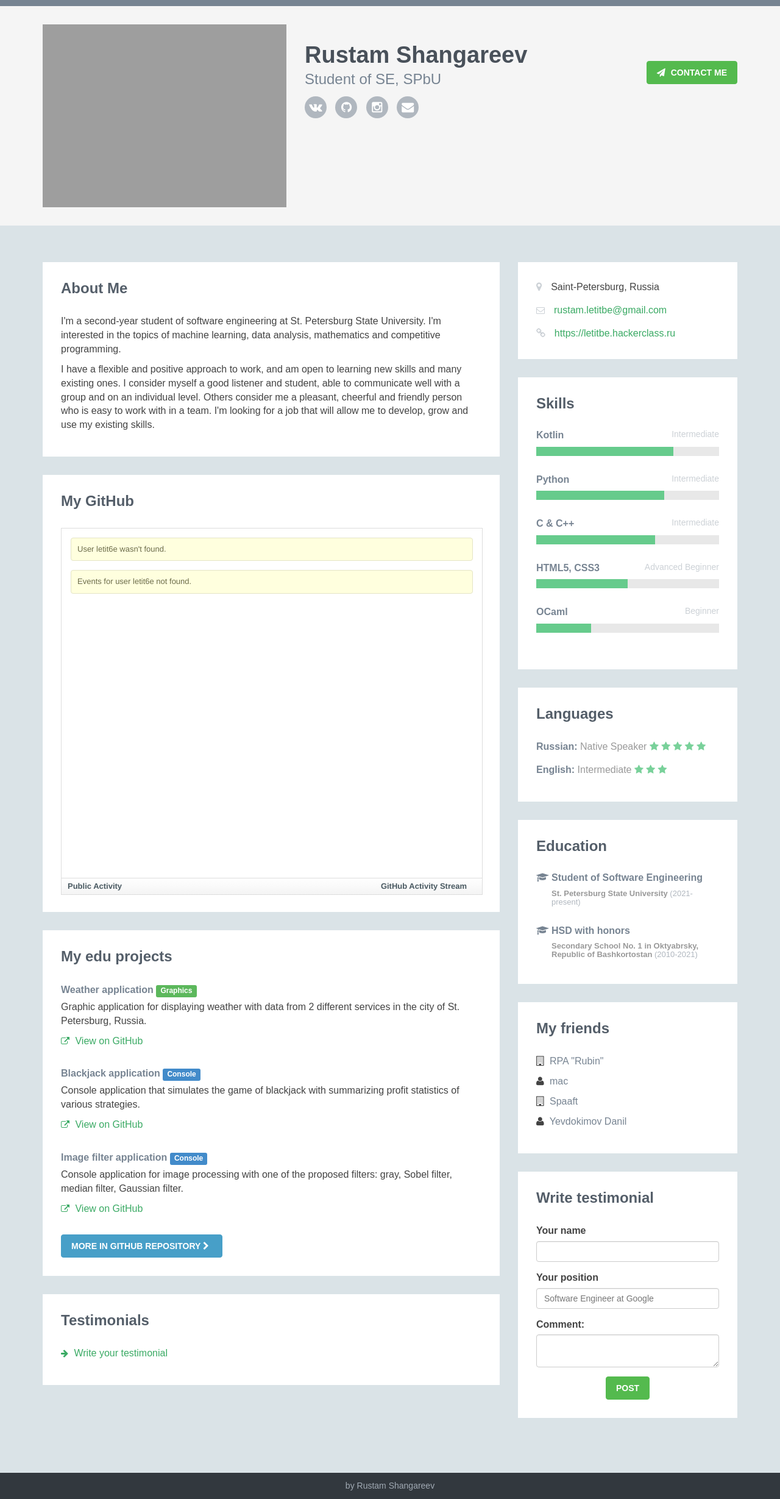
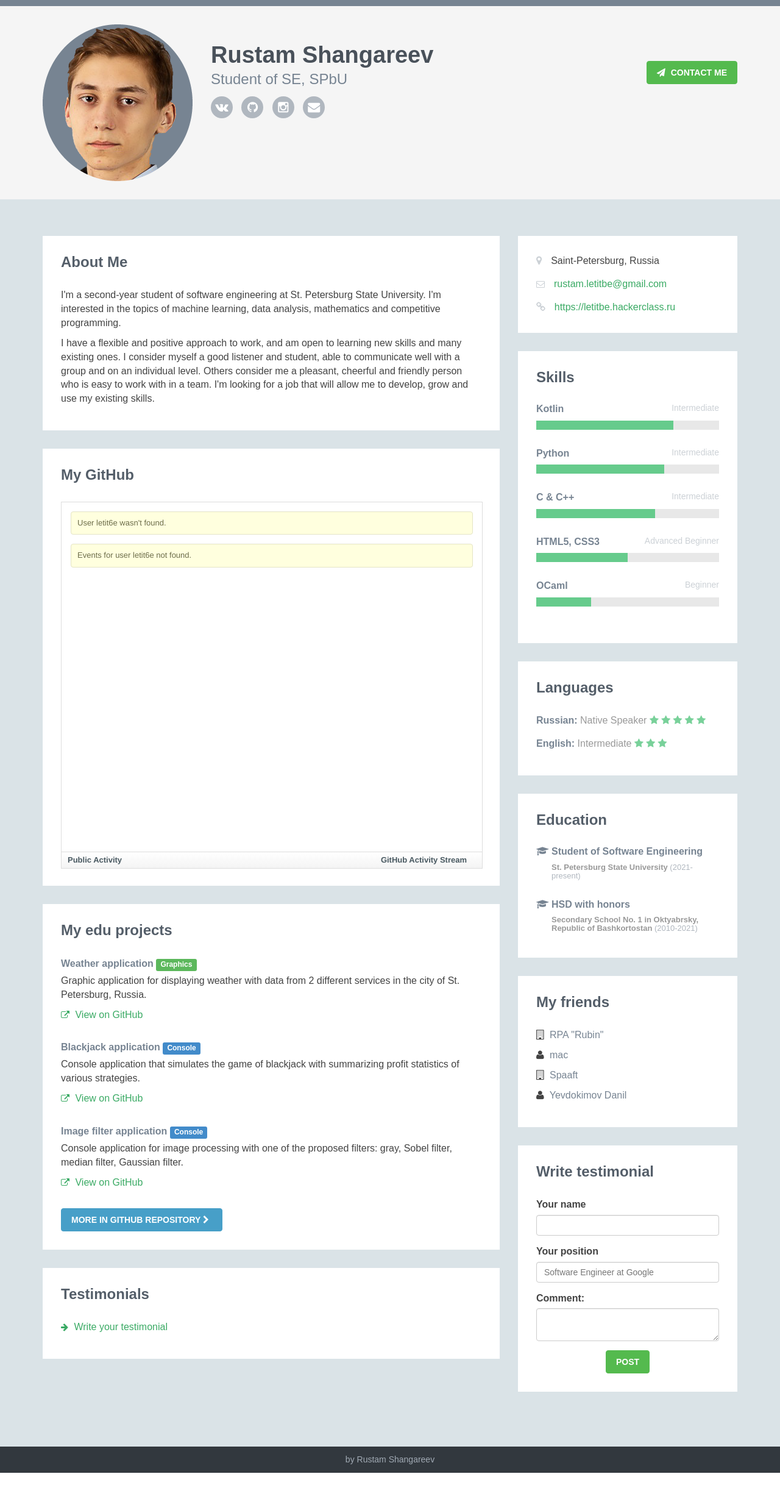
Before and after one commit to letit6E/cv-website, a Flask app: page / in a window 1280 px wide. Shown: the whole page at 61% size. After the commit the page ends 2416 px from the top, so only its background shows below. Run offline with Flask 2, Linux system fonts and the light colour scheme; data that the repository does not hold is empty; style sheets or scripts are compiled from the project's sources; some libraries are stand-ins or nearby versions; some web fonts are replaced; grey boxes are pictures that could not be loaded.

Commit message:
Cosmetic changes

```diff
--- a/static/js/main.js
+++ b/static/js/main.js
@@ -20,41 +20,24 @@
     });
 
 
-    /* Bootstrap Tooltip for Skillset */
     $('.level-label').tooltip();
 
-    /* jQuery RSS - https://github.com/sdepold/jquery-rss */
     $("#rss-feeds").rss(
 
-        //Change this to your own rss feeds
-        "http://feeds.feedburner.com/TechCrunch/startups",
+        "",
 
         {
-        // how many entries do you want?
-        // default: 4
-        // valid values: any integer
         limit: 3,
 
-        // the effect, which is used to let the entries appear
-        // default: 'show'
-        // valid values: 'show', 'slide', 'slideFast', 'slideSynced', 'slideFastSynced'
         effect: 'slideFastSynced',
 
-        // outer template for the html transformation
-        // default: "<ul>{entries}</ul>"
-        // valid values: any string
         layoutTemplate: "<div class='item'>{entries}</div>",
 
-        // inner template for each entry
-        // default: '<li><a href="{url}">[{author}@{date}] {title}</a><br/>{shortBodyPlain}</li>'
-        // valid values: any string
         entryTemplate: '<h3 class="title"><a href="{url}" target="_blank">{title}</a></h3><div><p>{shortBodyPlain}</p><a class="more-link" href="{url}" target="_blank"><i class="fa fa-external-link"></i>Read more</a></div>'
 
         }
     );
 
-    /* Github Activity Feed - https://github.com/caseyscarborough/github-activity */
     GitHubActivity.feed({ username: "letit6e", selector: "#ghfeed", limit: 15 });
 
-
 });
--- a/static/js/min/main-min.js
+++ b/static/js/min/main-min.js
@@ -1 +1 @@
-jQuery(document).ready(function($){$(".level-bar-inner").css("width","0"),$(window).on("load",function(){$(".level-bar-inner").each(function(){var e=$(this).data("level");$(this).animate({width:e},800)})}),$(".level-label").tooltip(),$("#rss-feeds").rss("http://feeds.feedburner.com/TechCrunch/startups",{limit:3,effect:"slideFastSynced",layoutTemplate:"<div class='item'>{entries}</div>",entryTemplate:'<h3 class="title"><a href="{url}" target="_blank">{title}</a></h3><div><p>{shortBodyPlain}</p><a class="more-link" href="{url}" target="_blank"><i class="fa fa-external-link"></i>Read more</a></div>'})});
+jQuery(document).ready(function($){$(".level-bar-inner").css("width","0"),$(window).on("load",function(){$(".level-bar-inner").each(function(){var e=$(this).data("level");$(this).animate({width:e},800)})}),$(".level-label").tooltip(),$("#rss-feeds").rss("",{limit:3,effect:"slideFastSynced",layoutTemplate:"<div class='item'>{entries}</div>",entryTemplate:'<h3 class="title"><a href="{url}" target="_blank">{title}</a></h3><div><p>{shortBodyPlain}</p><a class="more-link" href="{url}" target="_blank"><i class="fa fa-external-link"></i>Read more</a></div>'})});
--- a/templates/index.html
+++ b/templates/index.html
@@ -33,7 +33,7 @@
 <body>
     <header class="header">
         <div class="container">
-            <img class="profile-image img-fluid pull-left" src="static/images/20221104234349663.png" alt="Rustam Shangareev photo" />
+            <img class="profile-image img-fluid pull-left" src="static/images/profile.png" alt="Rustam Shangareev photo" />
             <div class="profile-content pull-left">
                 <h1 class="name">Rustam Shangareev</h1>
                 <h2 class="desc">Student of SE, SPbU</h2>
```
Also changed, not shown: static/less/base.less (+0 -13 lines), static/less/styles.less (+1 -8 lines), static/images/projects/project-4.png (deleted).
